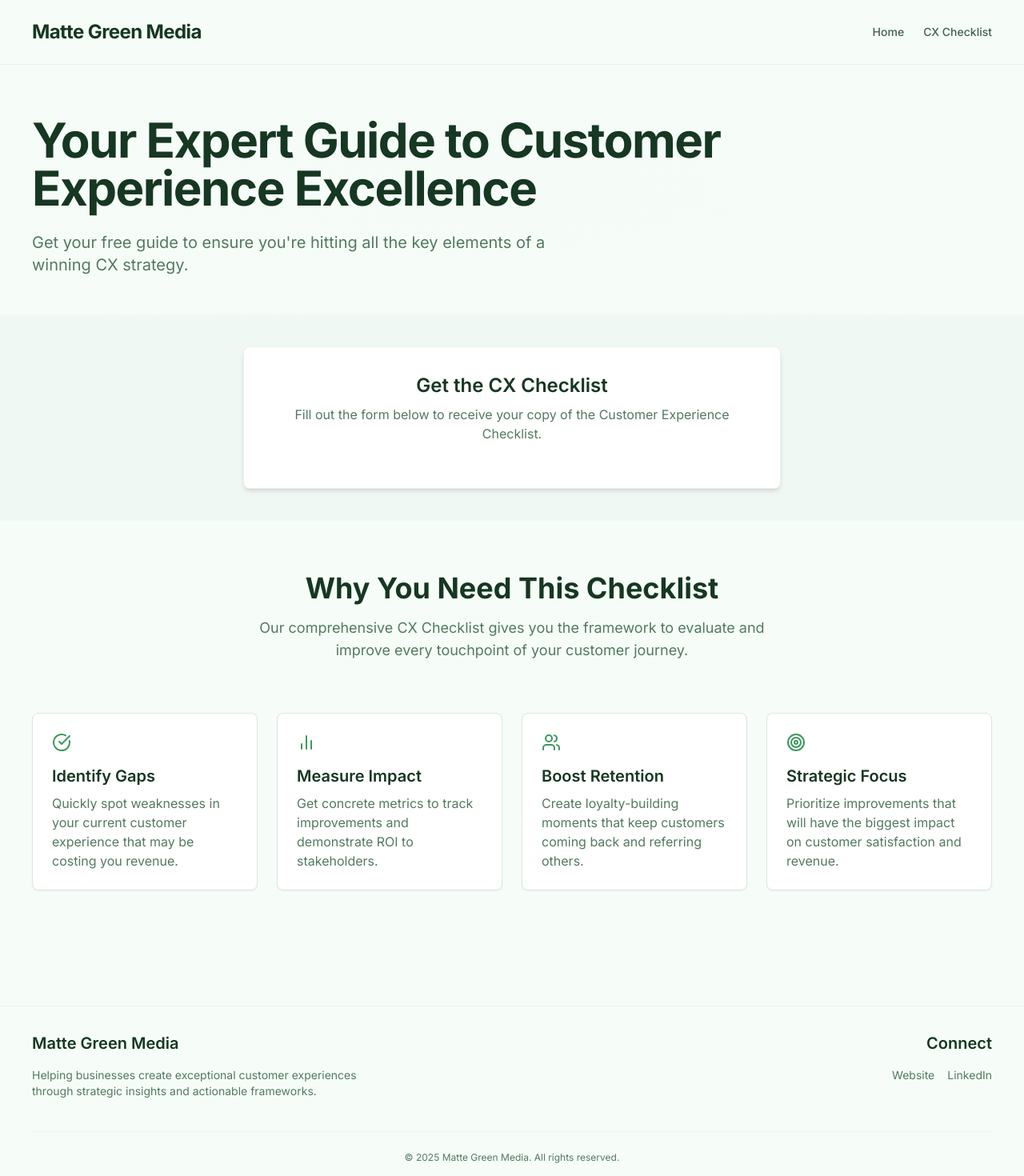
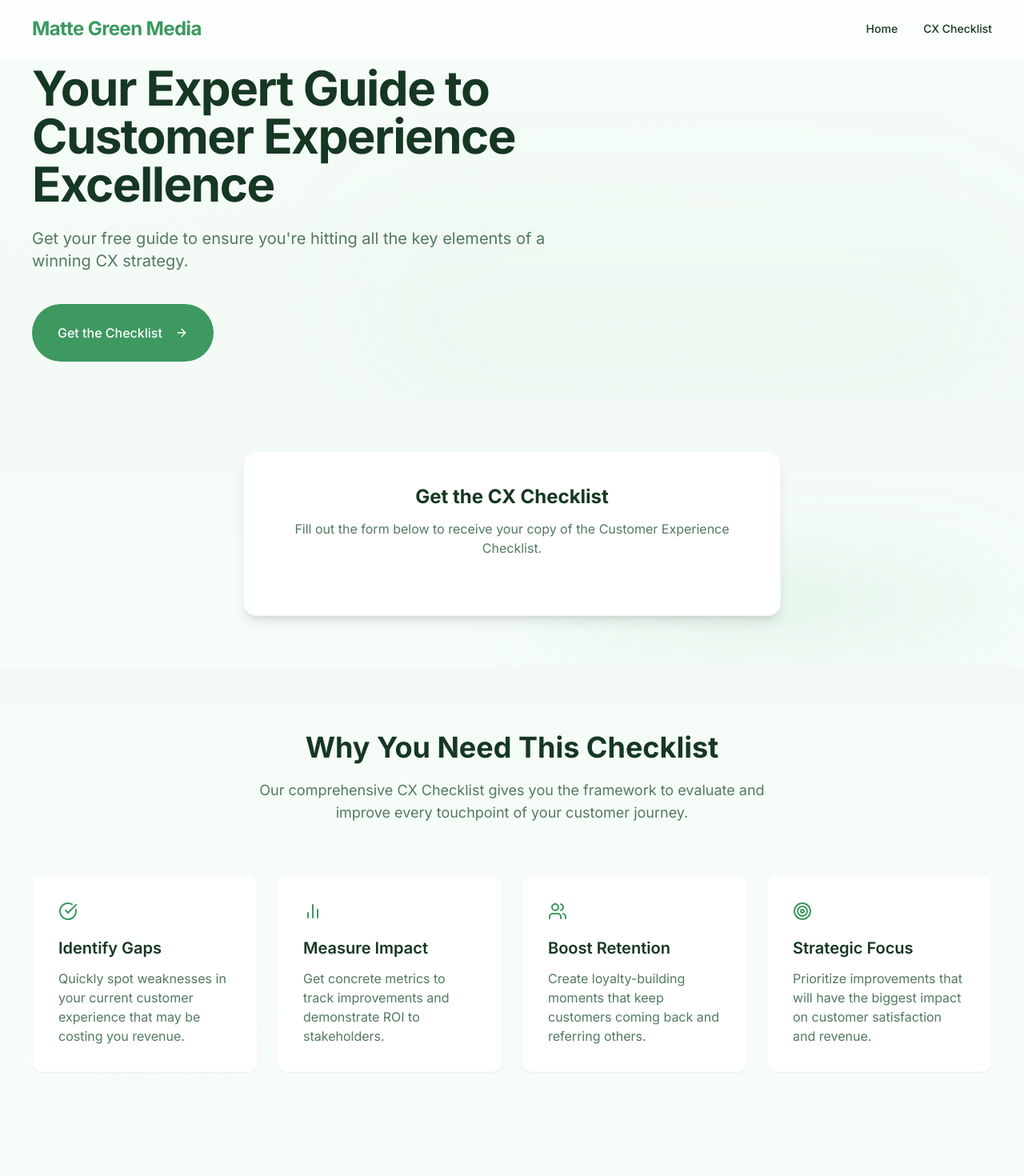
Before and after one commit to nexionly/signup-cx-checklist, a React (Vite) app: page / in a window 1280 px wide. Shown: the top 1470 px of the page at 80% size. Built offline with nearby package versions, Linux system fonts and the light colour scheme.

Commit message:
Implement the plan
Implement the changes as per the plan.

```diff
--- a/src/components/BenefitCard.tsx
+++ b/src/components/BenefitCard.tsx
@@ -12,11 +12,11 @@ interface BenefitCardProps {
 const BenefitCard = ({ title, description, icon, className }: BenefitCardProps) => {
   return (
     <div className={cn(
-      "p-6 rounded-lg bg-white border border-border shadow-sm h-full transition-all duration-300 hover:shadow-md",
+      "p-8 rounded-xl bg-white border border-border/20 shadow-sm h-full transition-all duration-300",
       className
     )}>
-      {icon && <div className="mb-4 text-primary">{icon}</div>}
-      <h3 className="text-xl font-semibold mb-2">{title}</h3>
+      {icon && <div className="mb-5 text-primary">{icon}</div>}
+      <h3 className="text-xl font-semibold mb-3">{title}</h3>
       <p className="text-muted-foreground">{description}</p>
     </div>
   );
--- a/src/components/Features.tsx
+++ b/src/components/Features.tsx
@@ -5,10 +5,10 @@ import { CheckCircle, BarChart2, Users, Target } from 'lucide-react';
 
 const Features = () => {
   return (
-    <section className="py-16 px-4 md:px-10 w-full">
-      <div className="max-w-7xl mx-auto">
+    <section className="py-20 px-4 md:px-10 w-full bg-background relative">
+      <div className="max-w-7xl mx-auto relative z-10">
         <div className="text-center mb-16">
-          <h2 className="text-3xl md:text-4xl font-bold mb-4">Why You Need This Checklist</h2>
+          <h2 className="text-3xl md:text-4xl font-bold mb-5">Why You Need This Checklist</h2>
           <p className="text-lg text-muted-foreground max-w-2xl mx-auto">
             Our comprehensive CX Checklist gives you the framework to evaluate and improve every touchpoint of your customer journey.
           </p>
@@ -18,25 +18,33 @@ const Features = () => {
           <BenefitCard
             title="Identify Gaps"
             description="Quickly spot weaknesses in your current customer experience that may be costing you revenue."
-            icon={<CheckCircle size={24} />}
+            icon={<CheckCircle size={24} className="text-primary" />}
+            className="hover:shadow-lg hover:translate-y-[-4px] transition-all duration-300"
           />
           <BenefitCard
             title="Measure Impact"
             description="Get concrete metrics to track improvements and demonstrate ROI to stakeholders."
-            icon={<BarChart2 size={24} />}
+            icon={<BarChart2 size={24} className="text-primary" />}
+            className="hover:shadow-lg hover:translate-y-[-4px] transition-all duration-300"
           />
           <BenefitCard
             title="Boost Retention"
             description="Create loyalty-building moments that keep customers coming back and referring others."
-            icon={<Users size={24} />}
+            icon={<Users size={24} className="text-primary" />}
+            className="hover:shadow-lg hover:translate-y-[-4px] transition-all duration-300"
           />
           <BenefitCard
             title="Strategic Focus"
             description="Prioritize improvements that will have the biggest impact on customer satisfaction and revenue."
-            icon={<Target size={24} />}
+            icon={<Target size={24} className="text-primary" />}
+            className="hover:shadow-lg hover:translate-y-[-4px] transition-all duration-300"
           />
         </div>
       </div>
+
+      {/* Background decoration */}
+      <div className="absolute top-0 left-0 w-full h-32 bg-gradient-to-b from-secondary/30 to-transparent" aria-hidden="true" />
+      <div className="absolute bottom-0 left-0 w-1/3 h-1/3 bg-gradient-radial from-accent/20 to-transparent opacity-60 blur-3xl" aria-hidden="true" />
     </section>
   );
 };
--- a/src/components/Footer.tsx
+++ b/src/components/Footer.tsx
@@ -5,23 +5,23 @@ const Footer = () => {
   const currentYear = new Date().getFullYear();
 
   return (
-    <footer className="w-full py-8 px-4 md:px-10 border-t border-border/50 mt-20">
+    <footer className="w-full py-12 px-4 md:px-10 bg-secondary/30 mt-16">
       <div className="max-w-7xl mx-auto">
-        <div className="grid grid-cols-1 md:grid-cols-2 gap-8">
+        <div className="grid grid-cols-1 md:grid-cols-2 gap-10">
           <div>
-            <h3 className="text-xl font-semibold mb-4">Matte Green Media</h3>
+            <h3 className="text-xl font-bold mb-5 text-foreground">Matte Green Media</h3>
             <p className="text-sm text-muted-foreground max-w-md">
               Helping businesses create exceptional customer experiences through strategic insights and actionable frameworks.
             </p>
           </div>
           <div className="flex flex-col md:items-end">
-            <h3 className="text-xl font-semibold mb-4">Connect</h3>
-            <div className="flex space-x-4">
+            <h3 className="text-xl font-bold mb-5 text-foreground">Connect</h3>
+            <div className="flex space-x-6">
               <a
                 href="https://mattegreenmedia.com"
                 target="_blank"
                 rel="noopener noreferrer"
-                className="text-sm text-muted-foreground hover:text-foreground transition-colors"
+                className="text-sm text-muted-foreground hover:text-primary transition-colors"
               >
                 Website
               </a>
@@ -29,14 +29,14 @@ const Footer = () => {
                 href="https://linkedin.com/"
                 target="_blank"
                 rel="noopener noreferrer"
-                className="text-sm text-muted-foreground hover:text-foreground transition-colors"
+                className="text-sm text-muted-foreground hover:text-primary transition-colors"
               >
                 LinkedIn
               </a>
             </div>
           </div>
         </div>
-        <div className="mt-10 pt-6 border-t border-border/30">
+        <div className="mt-12 pt-6 border-t border-border/20">
           <p className="text-xs text-muted-foreground text-center">
             © {currentYear} Matte Green Media. All rights reserved.
           </p>
--- a/src/components/Header.tsx
+++ b/src/components/Header.tsx
@@ -4,15 +4,15 @@ import { Link } from 'react-router-dom';
 
 const Header = () => {
   return (
-    <header className="w-full py-6 px-4 md:px-10 border-b border-border/50">
+    <header className="w-full py-5 px-4 md:px-10 border-b border-border/10 bg-white/70 backdrop-blur-sm fixed top-0 left-0 right-0 z-50">
       <div className="max-w-7xl mx-auto flex justify-between items-center">
-        <Link to="/" className="text-2xl font-bold tracking-tight hover:opacity-80 transition-opacity">
+        <Link to="/" className="text-2xl font-bold tracking-tight hover:opacity-80 transition-opacity text-primary">
           Matte Green Media
         </Link>
-        <nav className="hidden md:flex space-x-6">
+        <nav className="hidden md:flex space-x-8">
           <a
             href="https://mattegreenmedia.com/#"
-            className="text-sm font-medium text-foreground/80 hover:text-foreground transition-colors"
+            className="text-sm font-medium text-foreground hover:text-primary transition-colors"
             target="_blank"
             rel="noopener noreferrer"
           >
@@ -20,7 +20,7 @@ const Header = () => {
           </a>
           <a
             href="https://mattegreenmedia.com/cx-checklist/"
-            className="text-sm font-medium text-foreground/80 hover:text-foreground transition-colors"
+            className="text-sm font-medium text-foreground hover:text-primary transition-colors"
             target="_blank"
             rel="noopener noreferrer"
           >
--- a/src/components/Hero.tsx
+++ b/src/components/Hero.tsx
@@ -1,22 +1,32 @@
 
 import React from 'react';
+import { Button } from './ui/button';
+import { ArrowRight } from 'lucide-react';
 
 const Hero = () => {
   return (
-    <div className="pt-16 pb-4 px-4 md:px-10 w-full relative overflow-hidden">
+    <div className="pt-20 pb-12 px-4 md:px-10 w-full relative overflow-hidden bg-gradient-to-b from-background to-secondary/30">
       <div className="max-w-7xl mx-auto relative z-10">
-        <div className="max-w-4xl">
-          <h1 className="text-4xl md:text-6xl font-bold tracking-tight mb-6 fade-in">
+        <div className="max-w-3xl">
+          <h1 className="text-4xl md:text-5xl lg:text-6xl font-bold tracking-tight mb-6 fade-in text-foreground">
             Your Expert Guide to Customer Experience Excellence
           </h1>
-          <p className="text-xl text-muted-foreground mb-8 max-w-2xl slide-up">
+          <p className="text-lg md:text-xl text-muted-foreground mb-10 max-w-2xl slide-up">
             Get your free guide to ensure you're hitting all the key elements of a winning CX strategy.
           </p>
+          <div className="slide-up" style={{ animationDelay: '0.2s' }}>
+            <a href="#kit-form-container">
+              <Button className="rounded-full text-base px-8 py-6 h-auto font-medium">
+                Get the Checklist <ArrowRight className="ml-2 h-5 w-5" />
+              </Button>
+            </a>
+          </div>
         </div>
       </div>
 
-      {/* Background gradient */}
+      {/* Background gradients */}
       <div className="absolute inset-0 bg-gradient-radial from-accent/20 to-transparent opacity-40" aria-hidden="true" />
+      <div className="absolute bottom-0 right-0 w-2/3 h-2/3 bg-gradient-to-t from-primary/5 to-transparent rounded-full blur-3xl" aria-hidden="true" />
     </div>
   );
 };
--- a/src/components/SignupForm.tsx
+++ b/src/components/SignupForm.tsx
@@ -13,22 +13,26 @@ const SignupForm = () => {
   }, []);
 
   return (
-    <div className="w-full bg-secondary/50 py-10 px-4">
-      <div className="max-w-2xl mx-auto">
+    <div id="signup-section" className="w-full bg-background py-16 px-4 relative">
+      <div className="max-w-2xl mx-auto relative z-10">
         <div
           ref={formRef}
           id="kit-form-container"
-          className="bg-white p-6 md:p-8 rounded-lg shadow-md border border-border/50"
+          className="bg-white p-8 md:p-10 rounded-2xl shadow-lg border border-border/30"
         >
           {/* The KIT form will be injected here automatically via the script */}
-          <div className="text-center mb-6">
-            <h3 className="text-2xl font-semibold mb-2">Get the CX Checklist</h3>
+          <div className="text-center mb-8">
+            <h3 className="text-2xl font-bold mb-3">Get the CX Checklist</h3>
             <p className="text-muted-foreground">
               Fill out the form below to receive your copy of the Customer Experience Checklist.
             </p>
           </div>
         </div>
       </div>
+
+      {/* Background gradients */}
+      <div className="absolute top-0 left-0 w-full h-48 bg-gradient-to-b from-secondary/50 to-transparent opacity-70" aria-hidden="true" />
+      <div className="absolute bottom-0 right-0 w-1/2 h-1/2 bg-gradient-radial from-primary/10 to-transparent rounded-full blur-2xl" aria-hidden="true" />
     </div>
   );
 };
```
